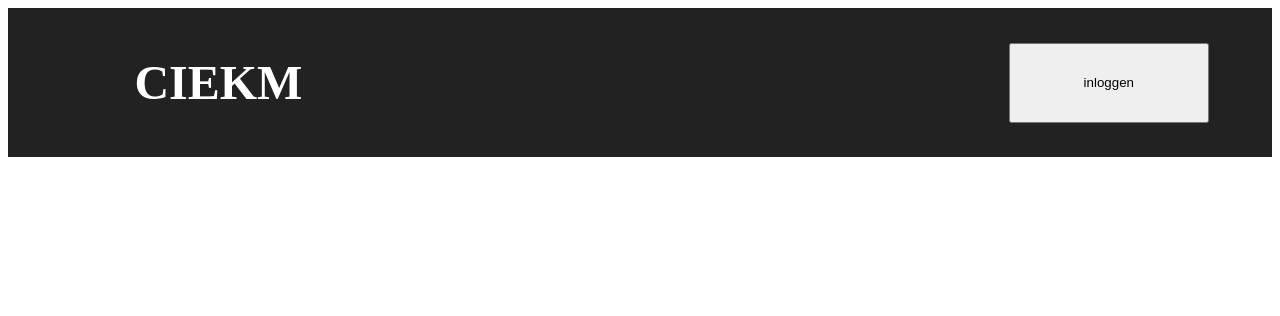
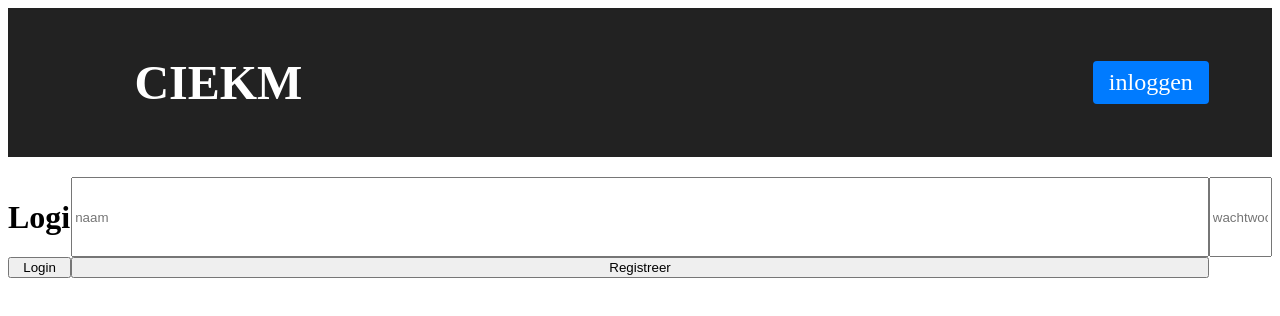
Before and after one commit to Suenodk/ciekm, an Angular app in the folder ciekm-frontend/: page /login in a window 1280 px wide. Before the commit this address led to /. Shown: the top 316 px of the page. Built offline with nearby package versions, Linux system fonts and the light colour scheme.

Commit message:
frontend update

```diff
--- /dev/null
+++ b/ciekm-frontend/src/app/Models/GebruikerDTO.ts
@@ -0,0 +1,3 @@
+export interface GebruikerDto {
+  naam: string;
+}
--- a/ciekm-frontend/src/app/app.css
+++ b/ciekm-frontend/src/app/app.css
@@ -16,7 +16,13 @@
 }
 
 #inlogButton {
+  display: inline-block;
+  padding: 0.5rem 1rem;
+  background-color: #007bff;
+  color: white;
+  border: none;
+  border-radius: 4px;
+  text-decoration: none;
+  cursor: pointer;
   margin-right: 5%;
-  width:200px;
-  height: 80px;
 }
--- a/ciekm-frontend/src/app/app.html
+++ b/ciekm-frontend/src/app/app.html
@@ -1,7 +1,7 @@
 <main class="main">
   <div class="banner">
     <h1>CIEKM</h1>
-    <button id="inlogButton">inloggen</button>
+    <a id="inlogButton" [routerLink]="['/login']">inloggen</a>
   </div>
   <router-outlet />
 
--- a/ciekm-frontend/src/app/app.ts
+++ b/ciekm-frontend/src/app/app.ts
@@ -1,12 +1,16 @@
 import { Component, signal } from '@angular/core';
-import { RouterOutlet } from '@angular/router';
+import { RouterOutlet, RouterLinkWithHref, RouterModule } from '@angular/router';
 
 @Component({
   selector: 'app-root',
-  imports: [RouterOutlet],
+  imports: [RouterOutlet, RouterLinkWithHref, RouterModule],
   templateUrl: './app.html',
   styleUrl: './app.css'
 })
 export class App {
   protected readonly title = signal('ciekm-frontend');
+
+  gaNaarLogin() : void{
+
+  }
 }
--- /dev/null
+++ b/ciekm-frontend/src/app/login/login.css
@@ -0,0 +1,11 @@
+#login-page {
+    display: grid;
+    grid-template-columns: 1fr 50% 1fr;
+}
+
+#login-form {
+    display: grid;
+    grid-template-rows: auto;
+    grid-template-columns: 5% 1fr 5%;
+    border: 1px black;
+}
--- /dev/null
+++ b/ciekm-frontend/src/app/login/login.html
@@ -0,0 +1,21 @@
+<div id="login-pagina">
+    <div id="login-form">
+        @if (isOnLogin())
+        {
+            <h1>Login</h1>
+            <input type="text" placeholder="naam">
+            <input type="password" placeholder="wachtwoord">
+            <button (click)="login()" >Login</button>
+            <button (click)="toggleLogin()">Registreer</button>
+
+        }@else {
+            <h1>Registreer</h1>
+            <input type="text" placeholder="naam">
+            <input type="password" placeholder="wachtwoord">
+            <button (click)="registreer()">Registreer</button>
+            <button (click)="toggleLogin()">Login</button>
+        }
+    </div>
+
+
+</div>
--- /dev/null
+++ b/ciekm-frontend/src/app/login/login.ts
@@ -0,0 +1,23 @@
+import { Component, signal } from '@angular/core';
+
+@Component({
+  selector: 'app-login',
+  imports: [],
+  templateUrl: './login.html',
+  styleUrl: './login.css',
+})
+export class Login {
+  isOnLogin = signal(true);
+
+   toggleLogin(): void {
+    this.isOnLogin.set(!this.isOnLogin());
+  }
+
+  login(): void {
+    console.log("login")
+  }
+
+  registreer(): void {
+
+  }
+}
--- a/ciekm-frontend/src/app/services/LijstjeService.ts
+++ b/ciekm-frontend/src/app/services/LijstjeService.ts
@@ -9,6 +9,6 @@ export class LijstjeService {
   constructor() {}
 
   getWensen(): string[] {
-    return ['Alice', 'Bob', 'Charlie']; // Example names
+    return ['geweer', 'foto van Ted en Raoul die zoenen', 'Havermout']; // Example names
   }
 }
```
Also changed, not shown: ciekm-frontend/src/app/app.routes.ts (+4 -3 lines), ciekm-frontend/src/app/services/AccountService.ts (added, +16 -0 lines), 2 other files (tests, documents, lock files or other folders).
